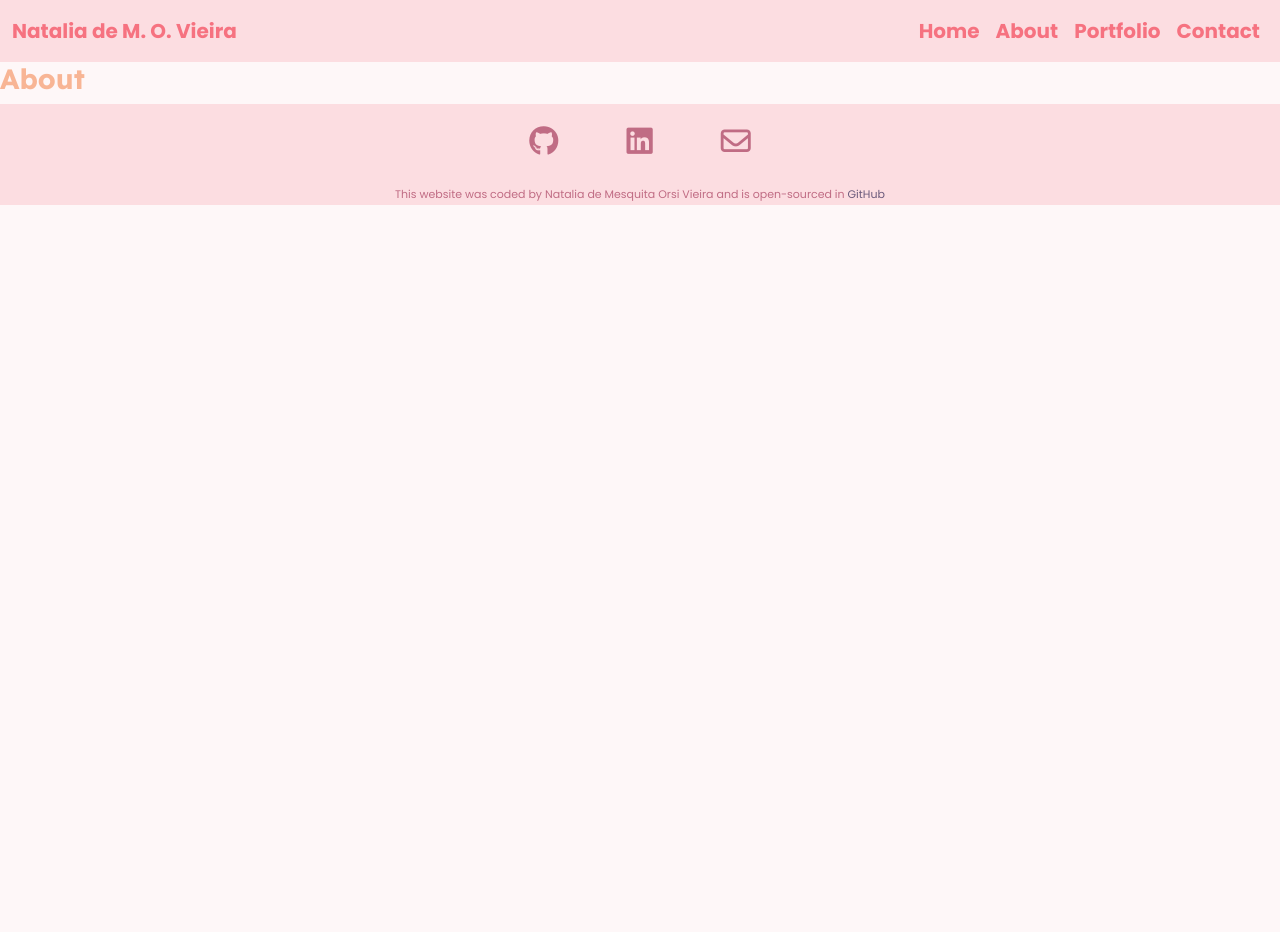
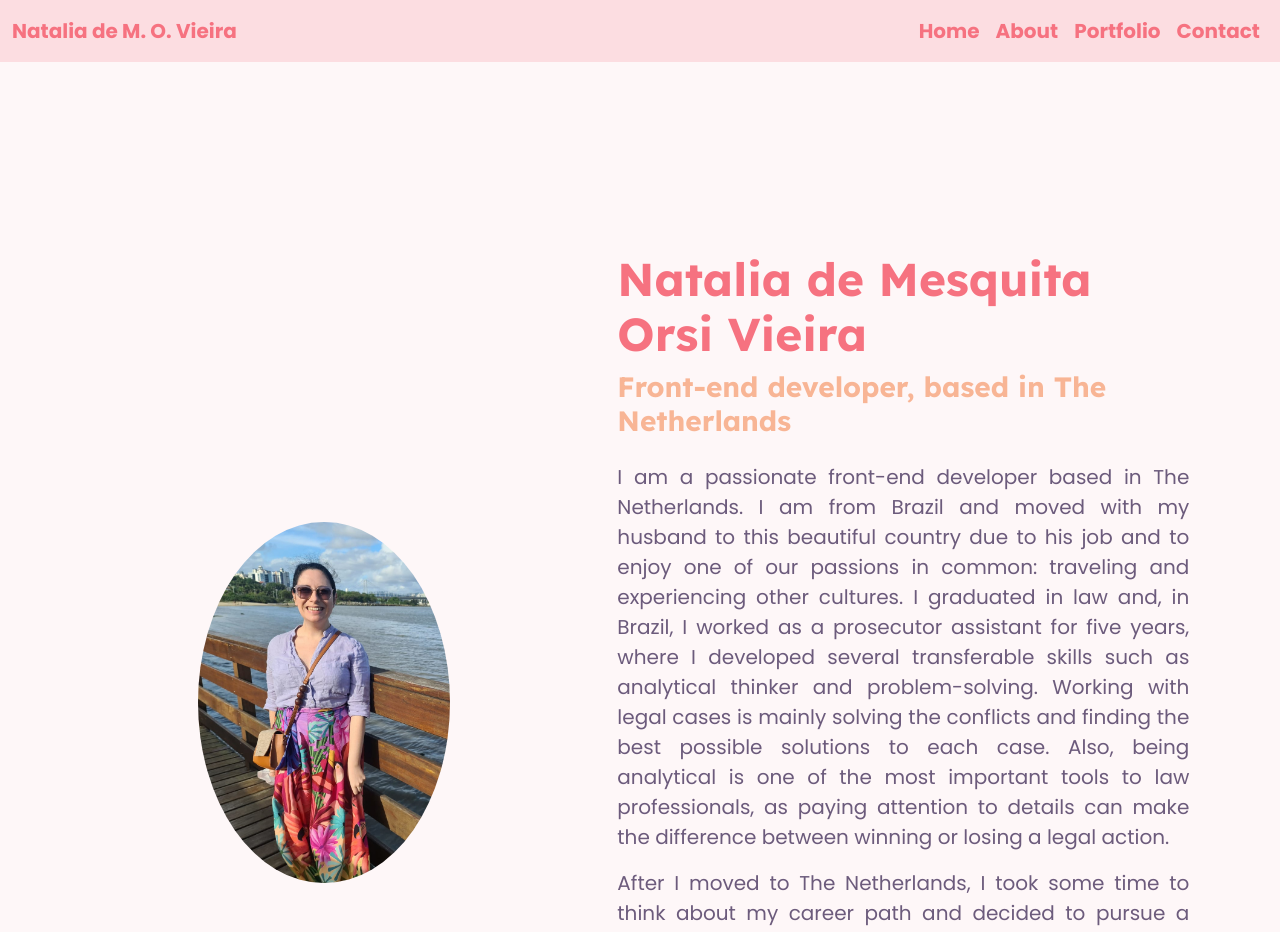
Before and after one commit to NataliaOrsi/react-portfolio, a React (Create React App) app: page /about in a window 1280 px wide. Shown: the top 932 px of the page. Before the commit the page ends 800 px from the top, so only its background shows below. Built offline with nearby package versions, Linux system fonts and the light colour scheme.

Commit message:
Added the content to the About page

```diff
--- a/src/About.js
+++ b/src/About.js
@@ -1,5 +1,112 @@
 import React from "react";
+import Developer from "./images/naty_flpls.jpg"
 
 export default function About() {
-  return <h2>About</h2>;
+  return (
+    <div className="About">
+      <section className="container-fluid hero">
+        <div className="row d-flex align-items-center justify-content-center">
+          <div className="col-lg-5">
+            <img
+              className="img-fluid d-none d-lg-block"
+              src={Developer}
+              alt="Web-developer"
+            />
+          </div>
+          <div className="col-lg-6 about-description">
+            <h2>Natalia de Mesquita Orsi Vieira</h2>
+            <h3 className="mb-4">
+              Front-end developer, based in The Netherlands
+            </h3>
+            <p>
+              I am a passionate front-end developer based in The Netherlands. I
+              am from Brazil and moved with my husband to this beautiful country
+              due to his job and to enjoy one of our passions in common:
+              traveling and experiencing other cultures. I graduated in law and,
+              in Brazil, I worked as a prosecutor assistant for five years,
+              where I developed several transferable skills such as analytical
+              thinker and problem-solving. Working with legal cases is mainly
+              solving the conflicts and finding the best possible solutions to
+              each case. Also, being analytical is one of the most important
+              tools to law professionals, as paying attention to details can
+              make the difference between winning or losing a legal action.
+            </p>
+            <p>
+              After I moved to The Netherlands, I took some time to think about
+              my career path and decided to pursue a newly discovered passion:
+              coding. Since the beginning of 2021, I focused on learning to code
+              and tried a few different free courses and languages such as Java
+              and Python, until I decided to invest in She Codes Workshops in
+              July of the same year. This course completely changed my life and
+              sparked my interest to continue to learn and grow as a developer.
+            </p>
+          </div>
+        </div>
+      </section>
+      <section className="container featured-skills">
+        <h3 className="text-center mb-5">Skills and Proficiency</h3>
+        <div className="row d-flex justify-content-evenly text-center mb-4 skills-icons">
+          <div className="col">
+            <i className="fab fa-html5"></i>
+            <p>HTML</p>
+          </div>
+          <div className="col">
+            <i className="fab fa-css3-alt"></i>
+            <p>CSS</p>
+          </div>
+          <div className="col">
+            <i class="fab fa-react"></i>
+            <p>React</p>
+          </div>
+          <div className="col">
+            <i className="fab fa-github"></i>
+            <p>GitHub</p>
+          </div>
+          <div className="col">
+            <i className="fab fa-invision"></i>
+            <p>InVision</p>
+          </div>
+        </div>
+        <div className="row d-flex justify-content-evenly text-center skills-icons">
+          <div className="col">
+            <i className="fab fa-bootstrap"></i>
+            <p>Bootstrap</p>
+          </div>
+          <div className="col">
+            <i className="fab fa-js-square"></i>
+            <p>JavaScript</p>
+          </div>
+          <div className="col">
+            <i className="fas fa-globe"></i>
+            <p>i18n</p>
+          </div>
+          <div className="col">
+            <i className="fab fa-figma"></i>
+            <p>Figma</p>
+          </div>
+          <div className="col">
+            <i className="fab fa-git"></i>
+            <p>Git</p>
+          </div>
+        </div>
+      </section>
+      <section className=" container education-description mb-5">
+        <h3 className="text-center mb-5">Education and Certificates</h3>
+        <ul>
+          <li>October 2021 - She Codes React Development</li>
+          <li>September 2021 - She Codes Responsive Web Development</li>
+          <li>August 2021 - She Codes Plus - Front-end Development</li>
+          <li>July 2021 - She Codes Basic - Introduction to Coding</li>
+          <li>
+            2013-2014 Post-graduation in Criminal Process and Criminal
+            Procedure, Escola do Ministério Público de Santa Catarina.
+          </li>
+          <li>
+            2007-2012 Bachelor Law School, Universidade Federal de Santa
+            Catarina (UFSC)
+          </li>
+        </ul>
+      </section>
+    </div>
+  );
 }
--- a/src/App.css
+++ b/src/App.css
@@ -77,6 +77,10 @@ a:hover {
     font-weight: bold;
 }
 
+.NavigationBar a:hover, .NavigationBar a.active {
+    color: var(--heading-color)!important;
+}
+
 .Home .hero {
     margin-top: 100px;
     text-align: center;
@@ -116,6 +120,64 @@ a:hover {
     font-size: 48px;
 }
 
+.About .hero {
+    margin-top: 150px;
+    padding: 10px 20px;
+}
+
+.About img {
+    width: 50%;
+    margin: 0 auto;
+    border-radius: 50%;
+}
+
+.About .about-description {
+    padding: 30px;
+}
+
+.about-description h3 {
+    color: var(--third-color);
+    font-size: 28px;
+}
+
+.About .about-description h2 {
+    font-size: 46px;
+    color: var(--branding-color);
+}
+
+.About .about-description p {
+    font-size: 20px;
+    font-weight: 400;
+    text-align: justify;
+}
+
+.About .featured-skills h3 {
+    margin-top: 100px;
+    color: var(--secondary-color);
+}
+
+.About .skills-icons {
+    margin-right:80px;
+    margin-left: 80px;
+    font-size: 60px;
+    color: var(--secondary-color);
+}
+
+.About .skills-icons p {
+    color: var(--secondary-color);
+}
+
+.About .education-description h3 {
+    margin-top: 100px;
+}
+
+.About .education-description ul {
+    color: var(--heading-color);
+    font-size: 24px;
+    margin-left: 150px;
+    margin-bottom: 100px;
+}
+
 .Footer {
    background-color: rgba(246, 114, 128, 0.2);
 }
--- a/src/NavigationBar.js
+++ b/src/NavigationBar.js
@@ -1,5 +1,7 @@
 import React from "react";
 import { Nav, Navbar, Container } from "react-bootstrap";
+
+// find out how to put the active in the Navbar.
 
 export default function NavigationBar() {
     return (
```
Also changed, not shown: src/images/naty_balanco.jpg (added), src/images/naty_flpls.jpg (added).
